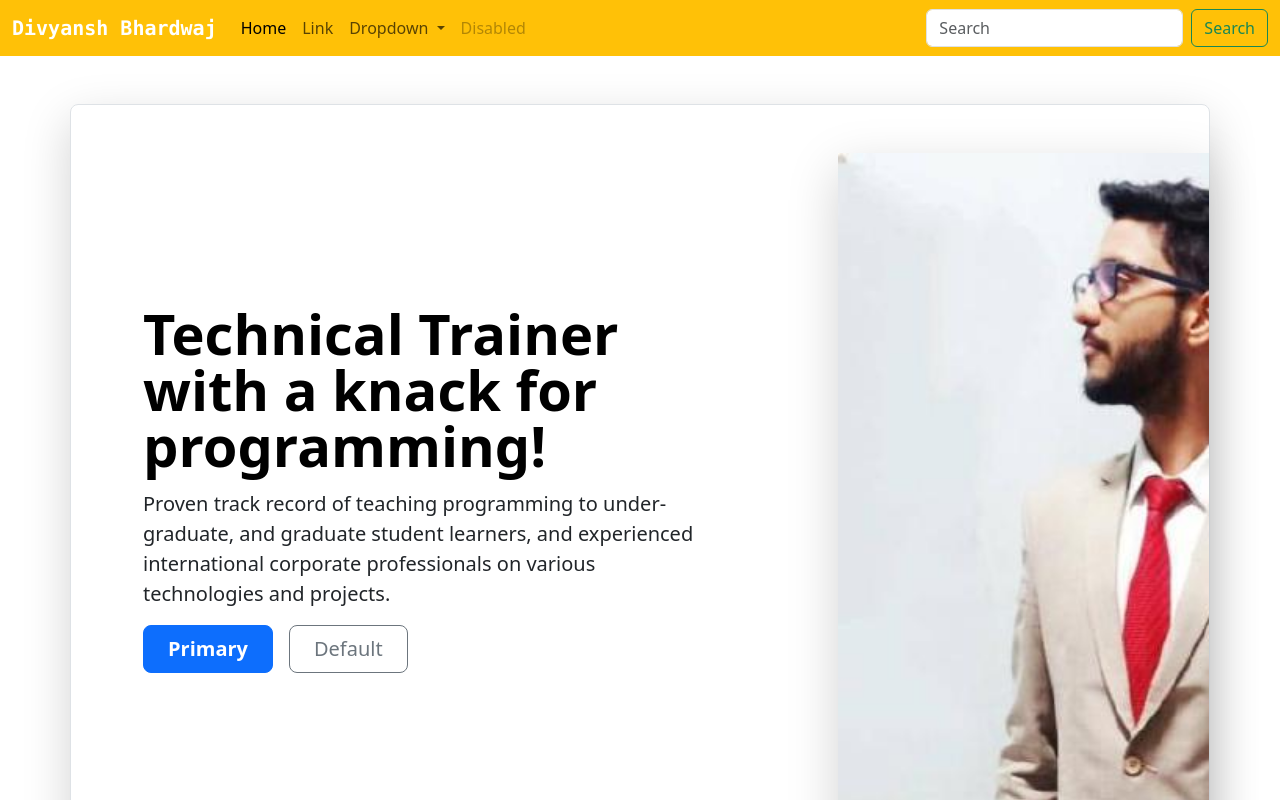
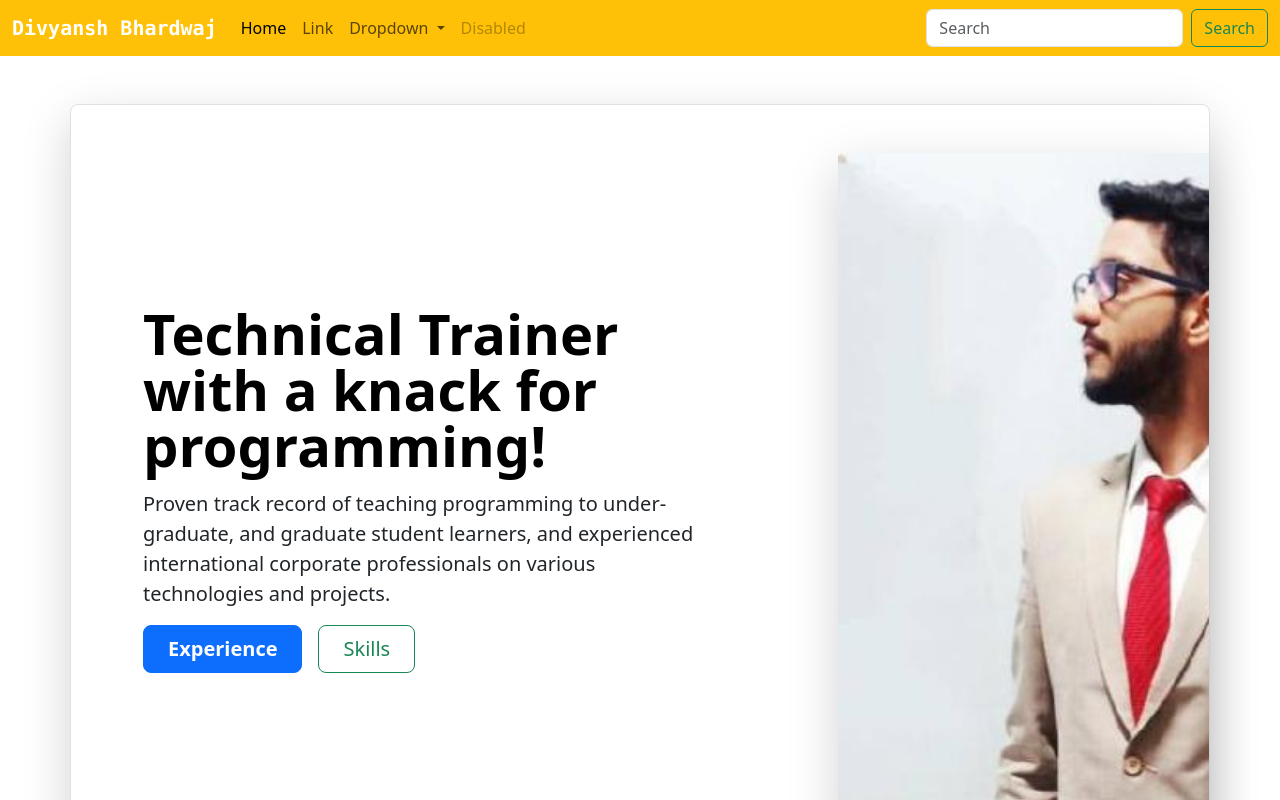
Before and after one commit to dbc2201/resume, an Angular app: page / in a window 1280 px wide. Shown: the top 800 px of the page. Built offline with nearby package versions, Linux system fonts and the light colour scheme.

Commit message:
modified home component

```diff
--- a/src/app/home/home.component.html
+++ b/src/app/home/home.component.html
@@ -18,13 +18,13 @@
 					type="button"
 					class="btn btn-primary btn-lg px-4 me-md-2 fw-bold"
 				>
-					Primary
+					Experience
 				</button>
 				<button
 					type="button"
-					class="btn btn-outline-secondary btn-lg px-4"
+					class="btn btn-outline-success btn-lg px-4"
 				>
-					Default
+					Skills
 				</button>
 			</div>
 		</div>
```
